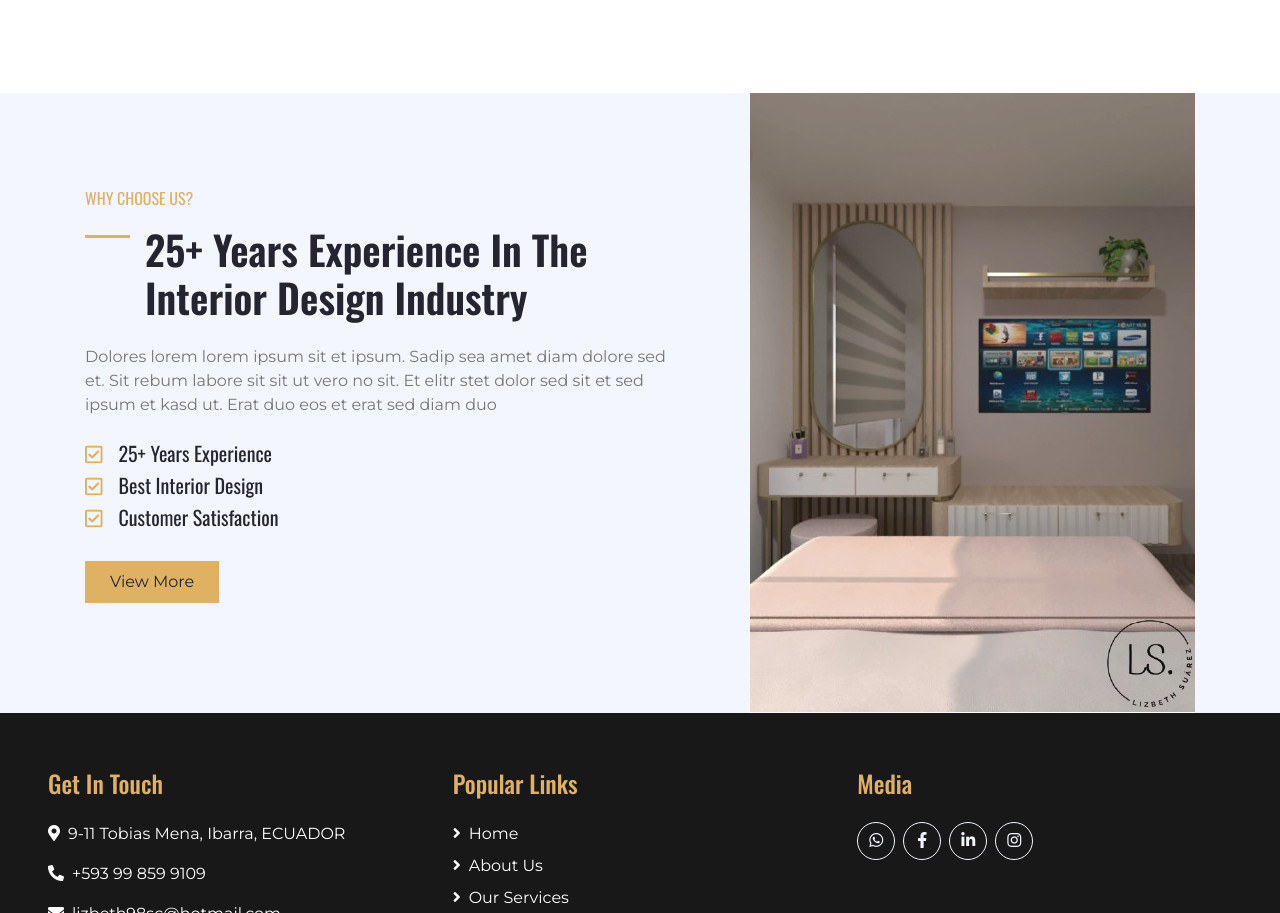
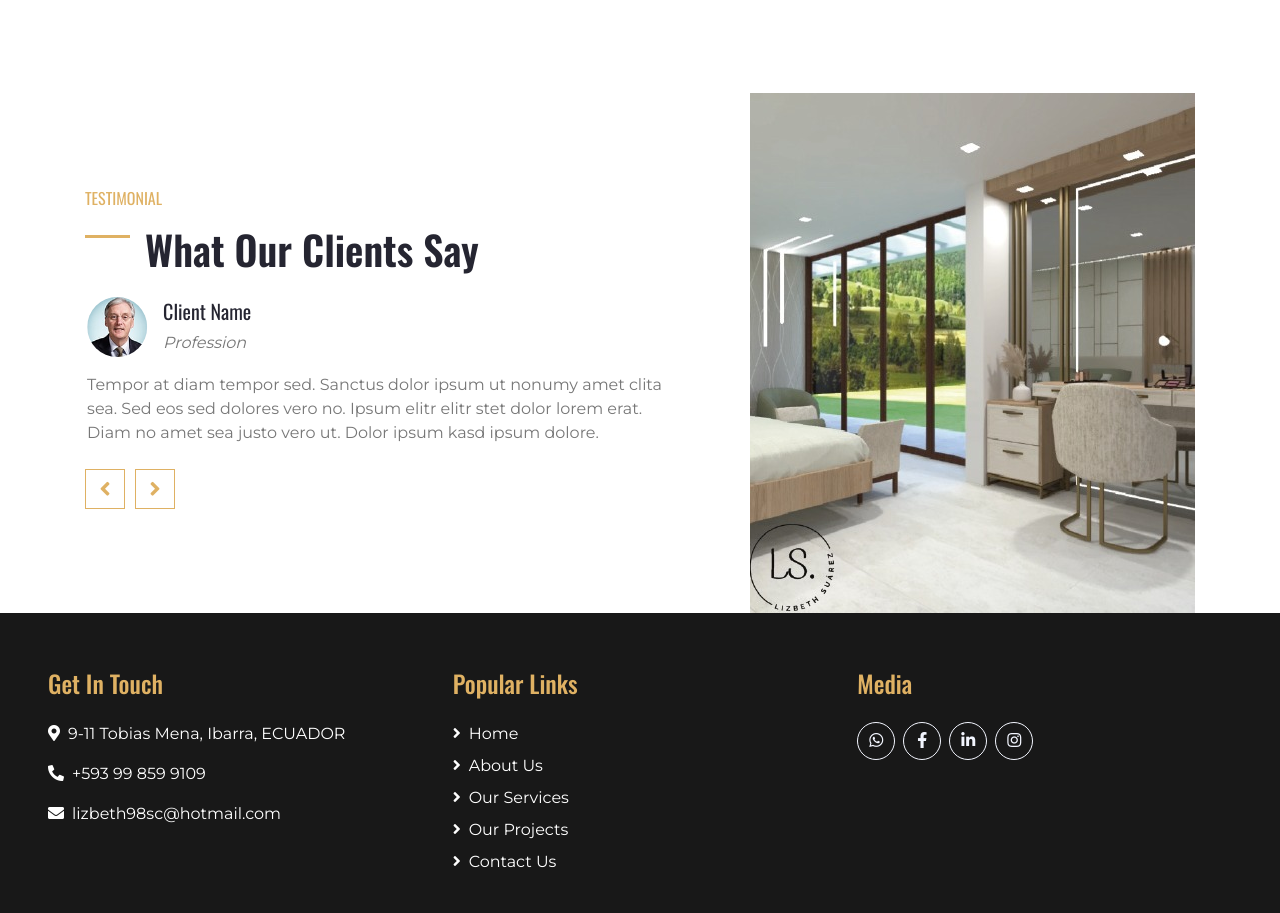
Before and after one commit to lizSC98/interior-design-html-template, a plain HTML site: page service.html in a window 1280 px wide. Shown: the part 882-1795 px from the top of the page. Drawn offline with nearby package versions, Linux system fonts and the light colour scheme.

Commit message:
Changes to be committed: app 	modified:   index.html 	modified:   service.html

```diff
--- a/service.html
+++ b/service.html
@@ -191,30 +191,45 @@
     <!-- Services End -->
 
 
-    <!-- Features Start -->
-    <div class="container-fluid bg-light">
+    <!-- Testimonial Start -->
+    <div class="container-fluid">
         <div class="container">
             <div class="row">
-                <div class="col-lg-7 mt-5 py-5 pr-lg-5">
-                    <h6 class="text-primary font-weight-normal text-uppercase mb-3">Why Choose Us?</h6>
-                    <h1 class="mb-4 section-title">25+ Years Experience In The Interior Design Industry</h1>
-                    <p class="mb-4">Dolores lorem lorem ipsum sit et ipsum. Sadip sea amet diam dolore sed et. Sit rebum labore sit sit ut vero no sit. Et elitr stet dolor sed sit et sed ipsum et kasd ut. Erat duo eos et erat sed diam duo</p>
-                    <ul class="list-inline">
-                        <li><h5><i class="far fa-check-square text-primary mr-3"></i>25+ Years Experience</h5></li>
-                        <li><h5><i class="far fa-check-square text-primary mr-3"></i>Best Interior Design</h5></li>
-                        <li><h5><i class="far fa-check-square text-primary mr-3"></i>Customer Satisfaction</h5></li>
-                    </ul>
-                    <a href="" class="btn btn-primary mt-3 py-2 px-4">View More</a>
+                <div class="col-md-7 py-5 pr-md-5">
+                    <h6 class="text-primary font-weight-normal text-uppercase mb-3 pt-5">Testimonial</h6>
+                    <h1 class="mb-4 section-title">What Our Clients Say</h1>
+                    <div class="owl-carousel testimonial-carousel position-relative pb-5 mb-md-5">
+                        <div class="d-flex flex-column">
+                            <div class="d-flex align-items-center mb-3">
+                                <img class="img-fluid rounded-circle" src="img/testimonial-1.jpg" style="width: 60px; height: 60px;" alt="">
+                                <div class="ml-3">
+                                    <h5>Client Name</h5>
+                                    <i>Profession</i>
+                                </div>
+                            </div>
+                            <p>Tempor at diam tempor sed. Sanctus dolor ipsum ut nonumy amet clita sea. Sed eos sed dolores vero no. Ipsum elitr elitr stet dolor  lorem erat. Diam no amet sea justo vero ut. Dolor ipsum kasd ipsum dolore.</p>
+                        </div>
+                        <div class="d-flex flex-column">
+                            <div class="d-flex align-items-center mb-3">
+                                <img class="img-fluid rounded-circle" src="img/testimonial-2.jpg" style="width: 60px; height: 60px;" alt="">
+                                <div class="ml-3">
+                                    <h5>Client Name</h5>
+                                    <i>Profession</i>
+                                </div>
+                            </div>
+                            <p class="m-0">Tempor at diam tempor sed. Sanctus dolor ipsum ut nonumy amet clita sea. Sed eos sed dolores vero no. Ipsum elitr elitr stet dolor  lorem erat. Diam no amet sea justo vero ut. Dolor ipsum kasd ipsum dolore.</p>
+                        </div>
+                    </div>
                 </div>
-                <div class="col-lg-5">
+                <div class="col-md-5">
                     <div class="d-flex flex-column align-items-center justify-content-center h-100 overflow-hidden">
-                        <img class="h-100" src="img/feature.jpg" alt="">
+                        <img class="h-100" src="img/testimonial.jpg" alt="">
                     </div>
                 </div>
             </div>
         </div>
     </div>
-    <!-- Features End -->
+    <!-- Testimonial End -->
 
 
 
```
Also changed, not shown: index.html (+39 -1 lines).
